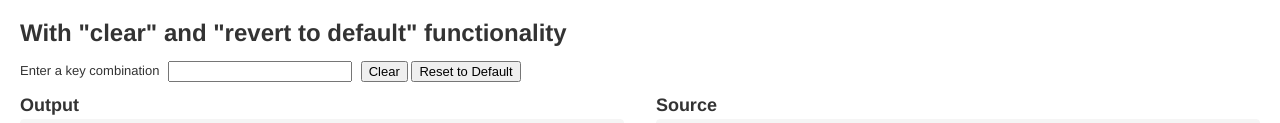
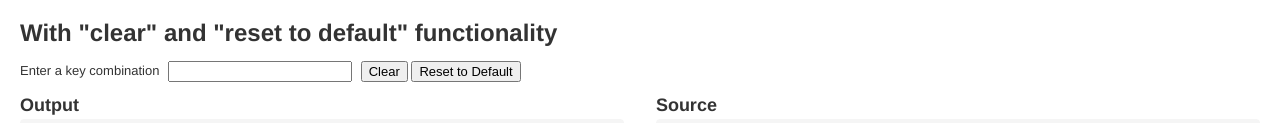
Before and after one commit to suan/jquery-keycombinator, a plain HTML site: page index.html in a window 1280 px wide. Shown: the part 1145-1268 px from the top of the page. Drawn offline with nearby package versions, Linux system fonts and the light colour scheme.

Commit message:
revert -> reset

```diff
--- a/index.html
+++ b/index.html
@@ -148,7 +148,7 @@ $('#keyComboInput1').makeKeyCombinator({
 
   <div class="row-fluid">
     <div class="span12">
-      <h2>With "clear" and "revert to default" functionality</h2>
+      <h2>With "clear" and "reset to default" functionality</h2>
       <div class="combo-pane">
         Enter a key combination
         <input type="text" name="keycombo" id="keyComboInput2" class="right-box"/>
```
